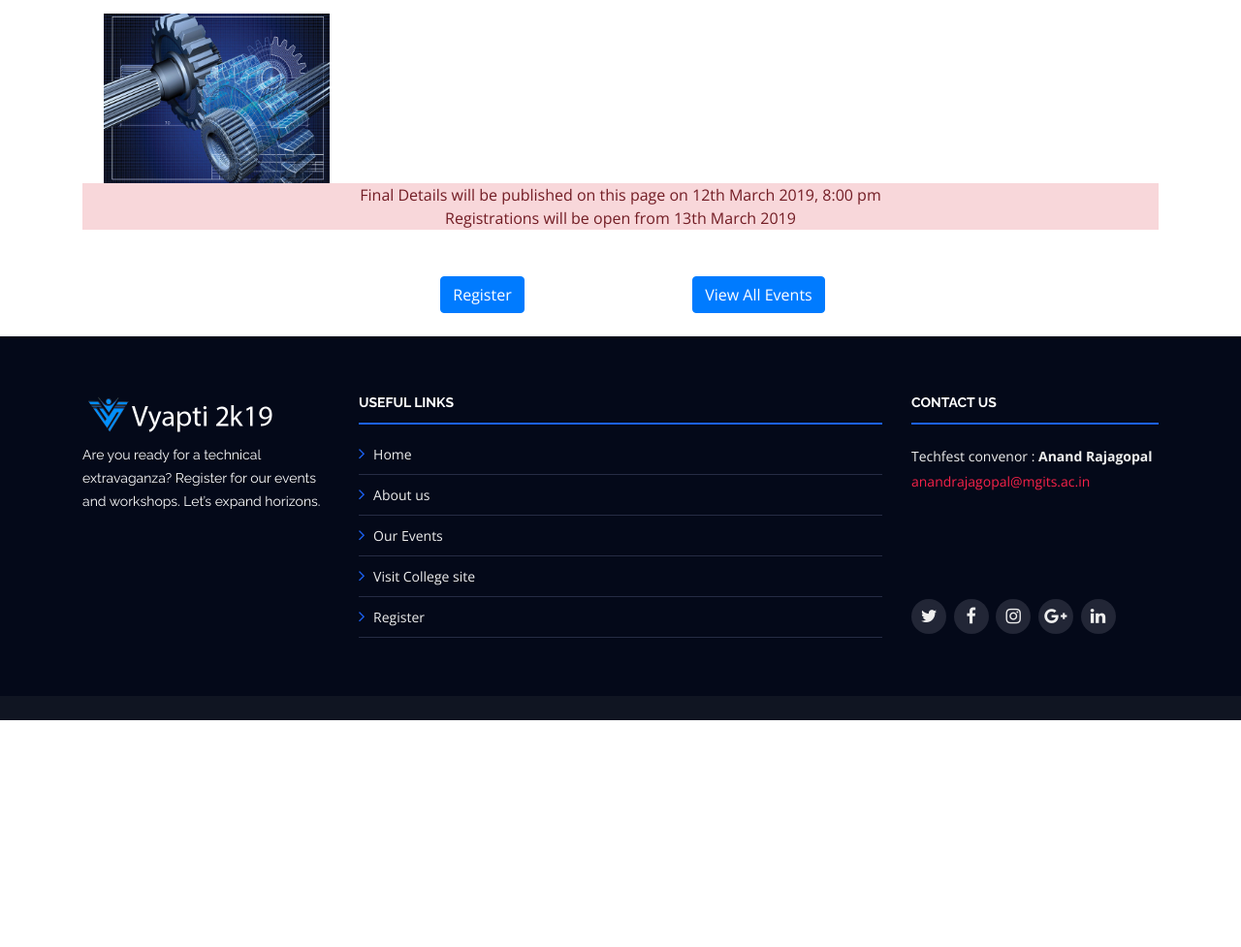
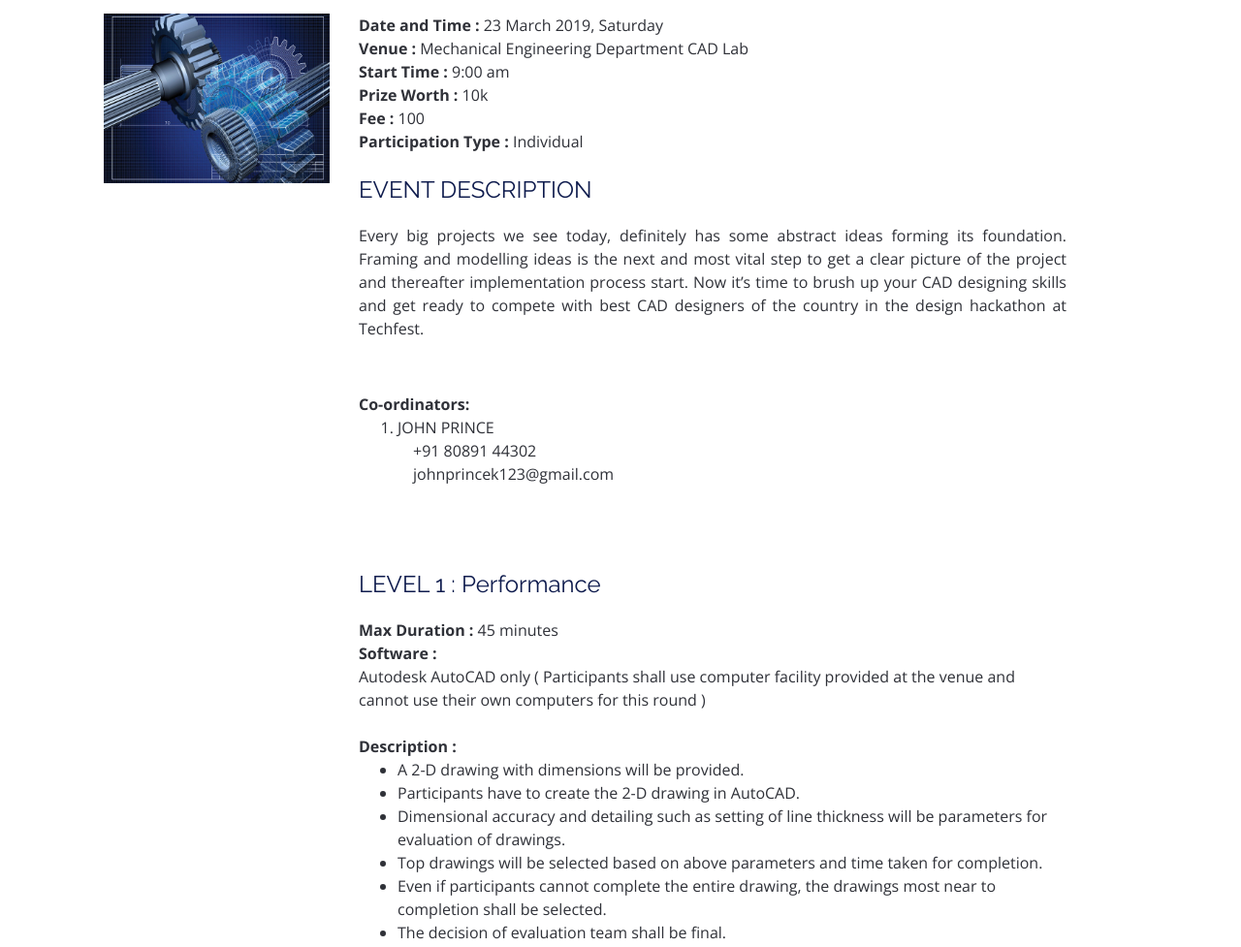
Before and after one commit to aswinavofficial/vyapti2k19, a plain HTML site: page events/me/draftsman.html in a window 1280 px wide. Shown: the part 240-1217 px from the top of the page at 97% size. Before the commit the page ends 983 px from the top, so only its background shows below. Drawn offline with nearby package versions, Linux system fonts and the light colour scheme.

Commit message:
modified draftsman page again at 10:39 pm

```diff
--- a/events/me/draftsman.html
+++ b/events/me/draftsman.html
@@ -82,10 +82,48 @@
           <div class="col-md-8">
             <div class="details">
               <div class="social">
-                <!--------------------------------------------------------------------------------------------------------->
-
-                <!--------------------------------------------------------------------------------------------------------->
               </div>
+              <!--------------------------------------------------------------------------------------------------------->
+              <b>Date and Time : </b>23 March 2019, Saturday<br />
+              <b>Venue : </b>Mechanical Engineering Department CAD Lab<br />
+              <b>Start Time : </b> 9:00 am<br />
+              <b>Prize Worth : </b> 10k<br />
+              <b>Fee : </b> 100<br />
+              <b>Participation Type : </b>Individual <br /><br />
+              <h4>EVENT DESCRIPTION</h4>
+              <p style="text-align:justify">
+                Every big projects we see today, definitely has some abstract ideas forming its foundation. Framing
+                and
+                modelling ideas is the next and most vital step to get a clear picture of the project and thereafter
+                implementation process start. Now it’s time to brush up your CAD designing skills and get ready to
+                compete with best CAD designers of the country in the design hackathon at Techfest.
+              </p>
+              <br />
+              <b>Co-ordinators:</b><br />
+              <ol>
+                <li>JOHN PRINCE<br />&emsp;+91 80891 44302<br />&emsp;johnprincek123@gmail.com</li>
+              </ol>
+              <br />&nbsp;<br />&nbsp;<br />
+              <h4>LEVEL 1 : Performance</h4>
+              <b>Max Duration : </b>45 minutes<br />
+              <b>Software : </b><br />
+              Autodesk AutoCAD only ( Participants shall use computer facility provided at the venue and cannot use
+              their own computers for this round )
+              <br />&nbsp;<br />
+              <b>Description :</b><br />
+              <ul>
+                <li>A 2-D drawing with dimensions will be provided.</li>
+                <li>Participants have to create the 2-D drawing in AutoCAD.</li>
+                <li>Dimensional accuracy and detailing such as setting of line thickness will be parameters for
+                  evaluation
+                  of drawings.</li>
+                <li>Top drawings will be selected based on above parameters and time taken for completion.</li>
+                <li>Even if participants cannot complete the entire drawing, the drawings most near to completion shall
+                  be selected.</li>
+                <li>The decision of evaluation team shall be final.</li>
+              </ul>
+              &nbsp;<br />
+              <!--------------------------------------------------------------------------------------------------------->
             </div>
           </div>
           <div class="col-md-1">
```
